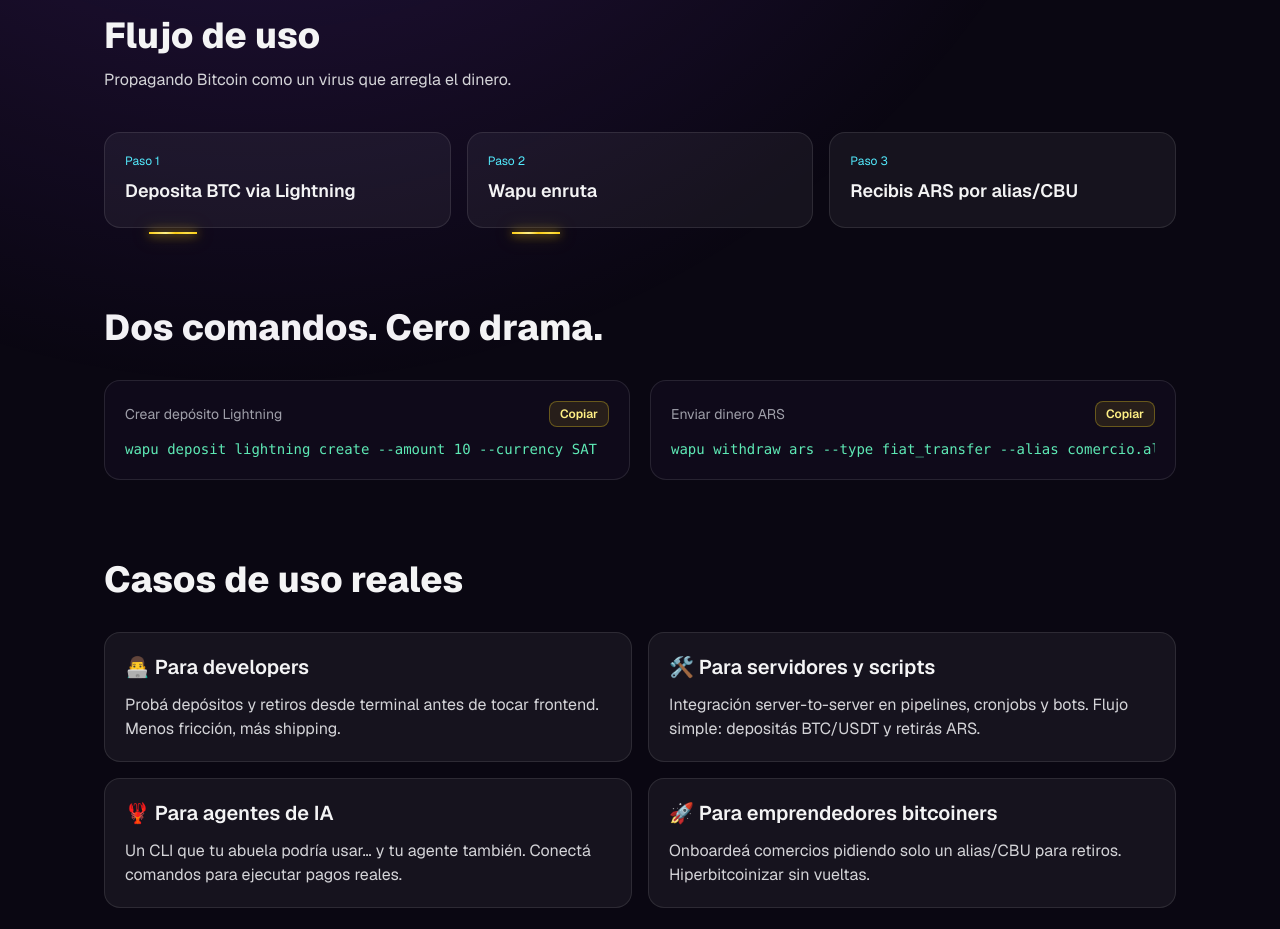
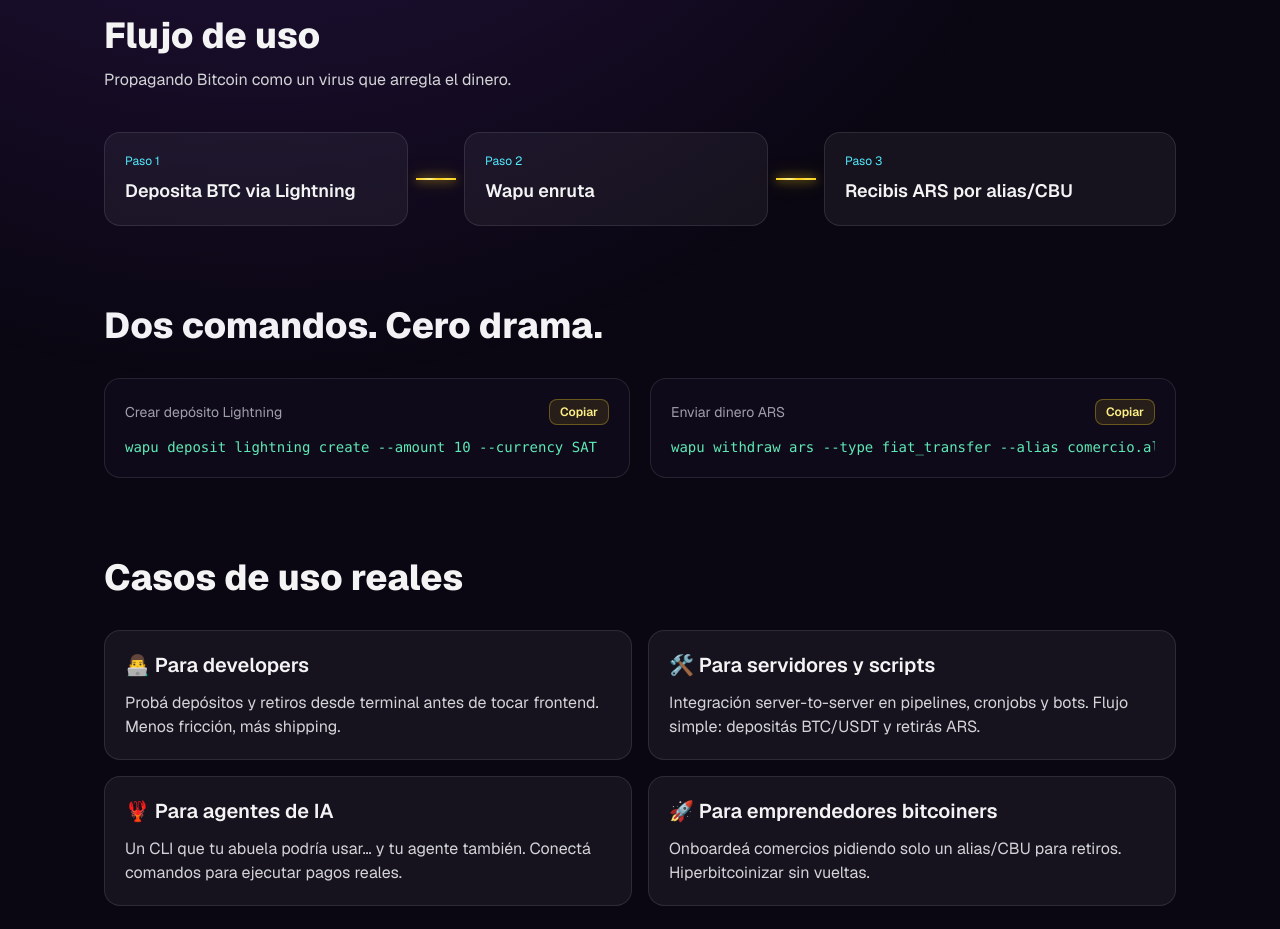
Before and after one commit to wapu-app/wapu-landing, a Next.js app: page / in a window 1280 px wide. Shown: the part 940-1869 px from the top of the page. Built offline with nearby package versions, Linux system fonts and the light colour scheme.

Commit message:
fix: align flow connector lines between step cards

```diff
--- a/app/page.tsx
+++ b/app/page.tsx
@@ -114,12 +114,18 @@
         <h2 className="text-3xl font-extrabold md:text-4xl">Flujo de uso</h2>
         <p className="mt-3 max-w-2xl text-zinc-300">Propagando Bitcoin como un virus que arregla el dinero.</p>
 
-        <div className="mt-10 grid gap-4 md:grid-cols-3">
-          {["Deposita BTC via Lightning", "Wapu enruta", "Recibis ARS por alias/CBU"].map((step, idx) => (
-            <div key={step} className="relative rounded-2xl border border-white/10 bg-white/5 p-5">
-              <p className="text-xs text-cyan-300">Paso {idx + 1}</p>
-              <p className="mt-2 text-lg font-semibold">{step}</p>
-              {idx < 2 && <span className="electric-line absolute top-1/2 -right-6 hidden h-[2px] w-12 md:block" />}
+        <div className="mt-10 flex flex-col gap-4 md:flex-row md:items-stretch md:gap-2">
+          {[
+            "Deposita BTC via Lightning",
+            "Wapu enruta",
+            "Recibis ARS por alias/CBU",
+          ].map((step, idx) => (
+            <div key={step} className="flex items-center gap-2 md:flex-1">
+              <div className="relative w-full rounded-2xl border border-white/10 bg-white/5 p-5">
+                <p className="text-xs text-cyan-300">Paso {idx + 1}</p>
+                <p className="mt-2 text-lg font-semibold">{step}</p>
+              </div>
+              {idx < 2 && <span className="electric-line hidden h-[2px] w-10 shrink-0 md:block" />}
             </div>
           ))}
         </div>
```
